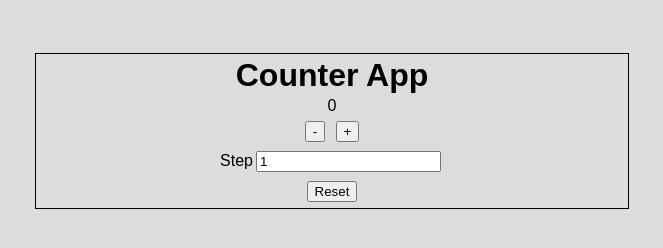
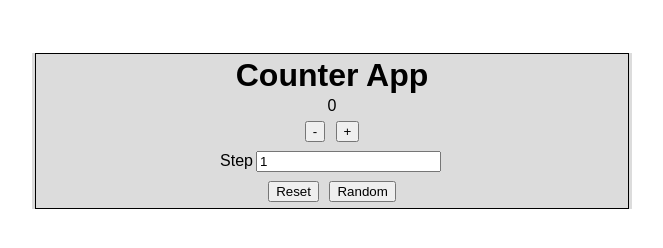
Before and after one commit to sampm092/sampm092.github.io, a plain HTML site: page projects/counter.html in a window 1280 px wide. Shown: the whole page, without its empty margins (308-971 px from the left). Drawn offline with Linux system fonts and the light colour scheme.

Commit message:
feat: random count

```diff
--- a/projects/counter.html
+++ b/projects/counter.html
@@ -8,6 +8,10 @@
     <style>
         * {
             margin: 3px;
+        }
+
+        html{
+            background-color: white;
         }
 
         .main {
@@ -36,6 +40,7 @@
         <div>Step<input id="stepNum" type="number"></input></div>
         <div>
             <button onclick="reset()">Reset</button>
+            <button onclick="random()">Random</button>
         </div>
     </div>
 
@@ -70,6 +75,16 @@
             stepNum.value = SNum;
         }
 
+        function getRandomInt(max) {
+            return Math.floor(Math.random() * max);
+        }
+
+        function random() {
+            SNum = getRandomInt(100);
+            stepNum.value = SNum;
+        }
+
+
     </script>
 </body>
 
```
